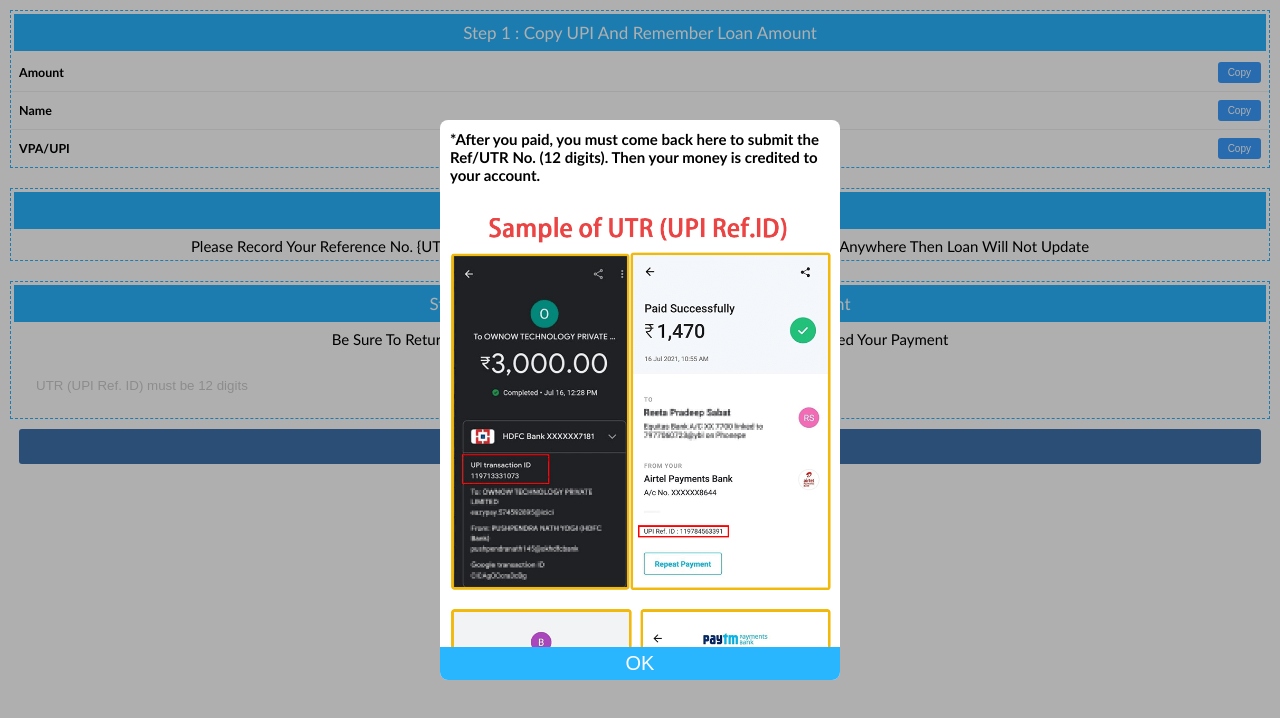
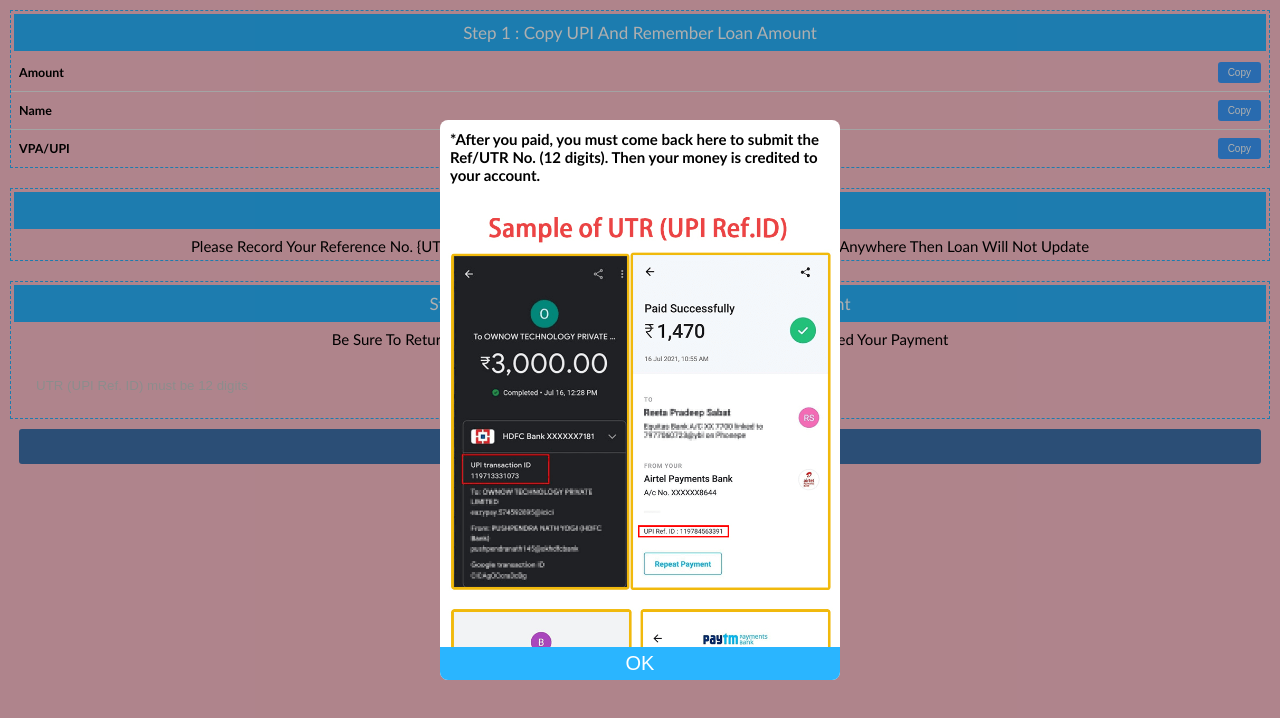
Before and after one commit to 62746635880/LOANRECOVERY, a plain HTML site: page index.html in a window 1280 px wide. Drawn offline with Linux system fonts and the light colour scheme.

Commit message:
Update style.css

```diff
--- a/style.css
+++ b/style.css
@@ -1,7 +1,7 @@
 * {margin: 0; padding: 0; box-sizing: border-box;}
 body { font-family: calibri;
     font-size: 15px;
-    background-color: #pink ; }
+    background-color: pink ; }
 hr {border: none; height: 1px; background: #eee;}
 ::-webkit-scrollbar {display: none;}
 section {padding: 10px;}
```
